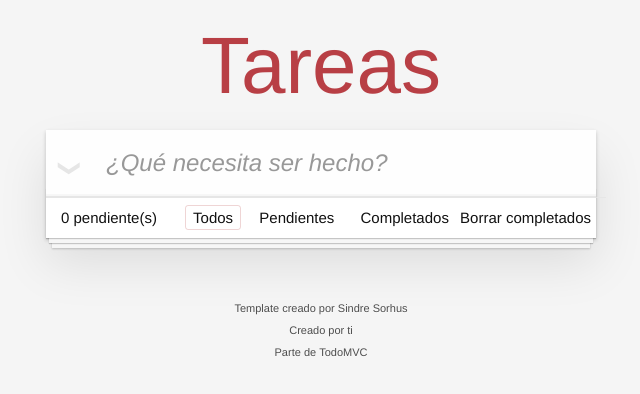
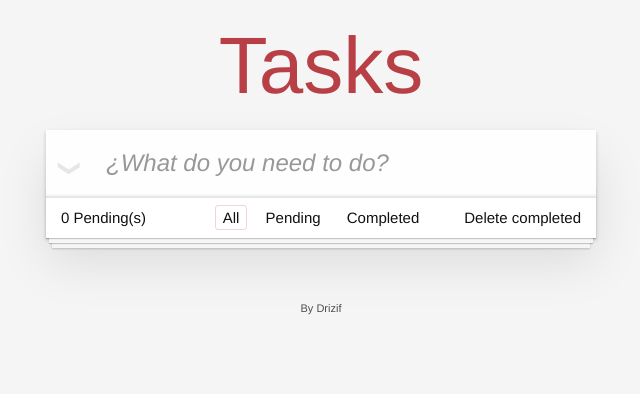
Before and after one commit to Drizif/todoList, a website built with webpack: page docs/index.html in a window 1280 px wide. Shown: the whole page, without its empty margins (319-959 px from the left). Built offline with nearby package versions, Linux system fonts and the light colour scheme.

Commit message:
Mejoras en el index.html y css

```diff
--- a/docs/index.html
+++ b/docs/index.html
@@ -4,14 +4,14 @@
 <head>
 	<meta charset="utf-8">
 	<meta name="viewport" content="width=device-width, initial-scale=1">
-	<title>Template • TodoMVC</title>
-<link href="main.f1d9364bf474bd897598.css" rel="stylesheet"></head>
+	<title>To Do List</title>
+<link href="main.f9130a7f4e7ec5efe334.css" rel="stylesheet"></head>
 
 <body>
 	<section class="todoapp">
 		<header class="header">
-			<h1>Tareas</h1>
-			<input class="new-todo" placeholder="¿Qué necesita ser hecho?" autofocus>
+			<h1>Tasks</h1>
+			<input class="new-todo" placeholder="¿What do you need to do?" autofocus>
 		</header>
 		<!-- This section should be hidden by default and shown when there are todos -->
 		<section class="main">
@@ -41,29 +41,26 @@
 		<!-- This footer should hidden by default and shown when there are todos -->
 		<footer class="footer">
 			<!-- This should be `0 items left` by default -->
-			<span class="todo-count"><strong>0</strong> pendiente(s)</span>
+			<span class="todo-count"><strong>0</strong> Pending(s)</span>
 			<!-- Remove this if you don't implement routing -->
 			<ul class="filters">
 				<li>
-					<a class="selected filtro" href="#/">Todos</a>
+					<a class="selected filtro" href="#/">All</a>
 				</li>
 				<li>
-					<a class="filtro" href="#/active">Pendientes</a>
+					<a class="filtro" href="#/active">Pending </a>
 				</li>
 				<li>
-					<a class="filtro" href="#/completed">Completados</a>
+					<a class="filtro" href="#/completed">Completed</a>
 				</li>
 			</ul>
 			<!-- Hidden if no completed items are left ↓ -->
-			<button class="clear-completed">Borrar completados</button>
+			<button class="clear-completed">Delete completed </button>
 		</footer>
 	</section>
 	<footer class="info">
+		<p>By Drizif</p>
 
-		<p>Template creado por <a href="http://sindresorhus.com">Sindre Sorhus</a></p>
-		<!-- Change this out with your name and url ↓ -->
-		<p>Creado por <a href="http://todomvc.com">ti</a></p>
-		<p>Parte de <a href="http://todomvc.com">TodoMVC</a></p>
 	</footer>
 
 
--- a/src/styles.css
+++ b/src/styles.css
@@ -260,7 +260,6 @@ body {
 .footer {
 	padding: 10px 15px;
 	height: 20px;
-	width: 530px;
 	text-align: center;
 	font-size: 15px;
 	border-top: 1px solid #e6e6e6;
```
Also changed, not shown: src/index.html (+9 -12 lines), 2 other files.
